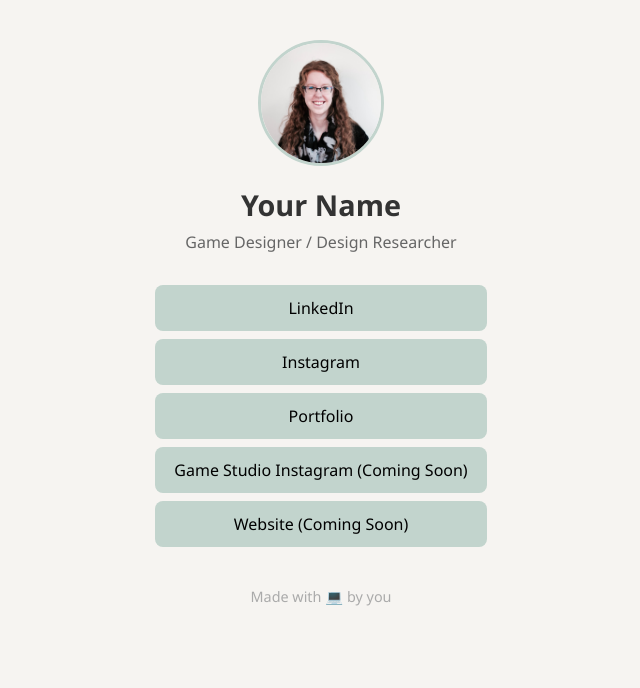
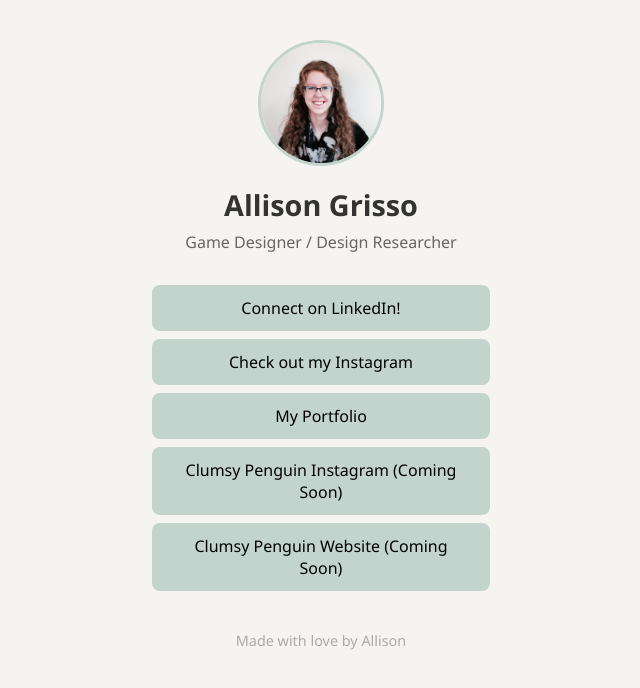
Before and after one commit to argrisso/allison-grisso, a plain HTML site: page index.html in a window 1280 px wide. Shown: the whole page, without its empty margins (319-959 px from the left). Drawn offline with Linux system fonts and the light colour scheme.

Commit message:
Update index.html

```diff
--- a/index.html
+++ b/index.html
@@ -55,19 +55,19 @@
 <body>
 
   <img src="your-profile.jpg" alt="Your Face" class="profile-pic" />
-  <h1>Your Name</h1>
+  <h1>Allison Grisso</h1>
   <p>Game Designer / Design Researcher</p>
 
   <div class="links">
-    <a href="https://www.linkedin.com/in/yourname" target="_blank">LinkedIn</a>
-    <a href="https://www.instagram.com/yourhandle" target="_blank">Instagram</a>
-    <a href="https://yourportfolio.com" target="_blank">Portfolio</a>
-    <a href="#" target="_blank">Game Studio Instagram (Coming Soon)</a>
-    <a href="#" target="_blank">Website (Coming Soon)</a>
+    <a href="https://www.linkedin.com/in/allison-grisso" target="_blank">Connect on LinkedIn!</a>
+    <a href="https://www.instagram.com/alle-like-elle" target="_blank">Check out my Instagram</a>
+    <a href="be.net/a-grisso" target="_blank">My Portfolio</a>
+    <a href="#" target="_blank">Clumsy Penguin Instagram (Coming Soon)</a>
+    <a href="#" target="_blank">Clumsy Penguin Website (Coming Soon)</a>
   </div>
 
   <footer>
-    Made with 💻 by you
+    Made with love by Allison
   </footer>
 
 </body>
```
